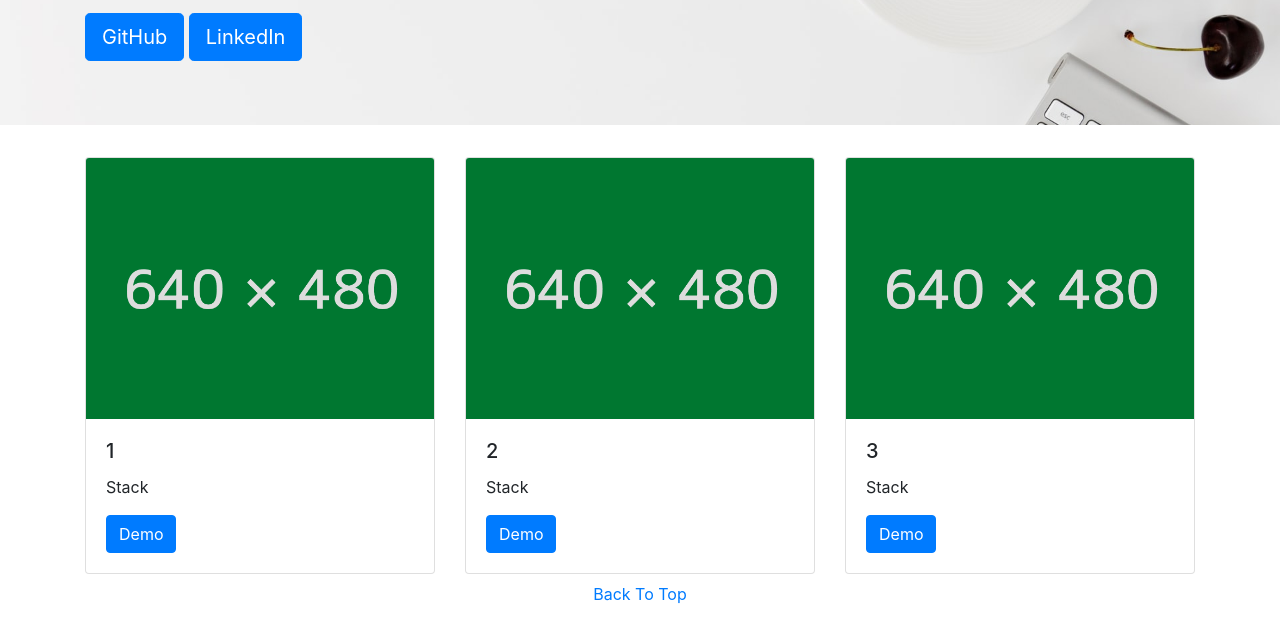
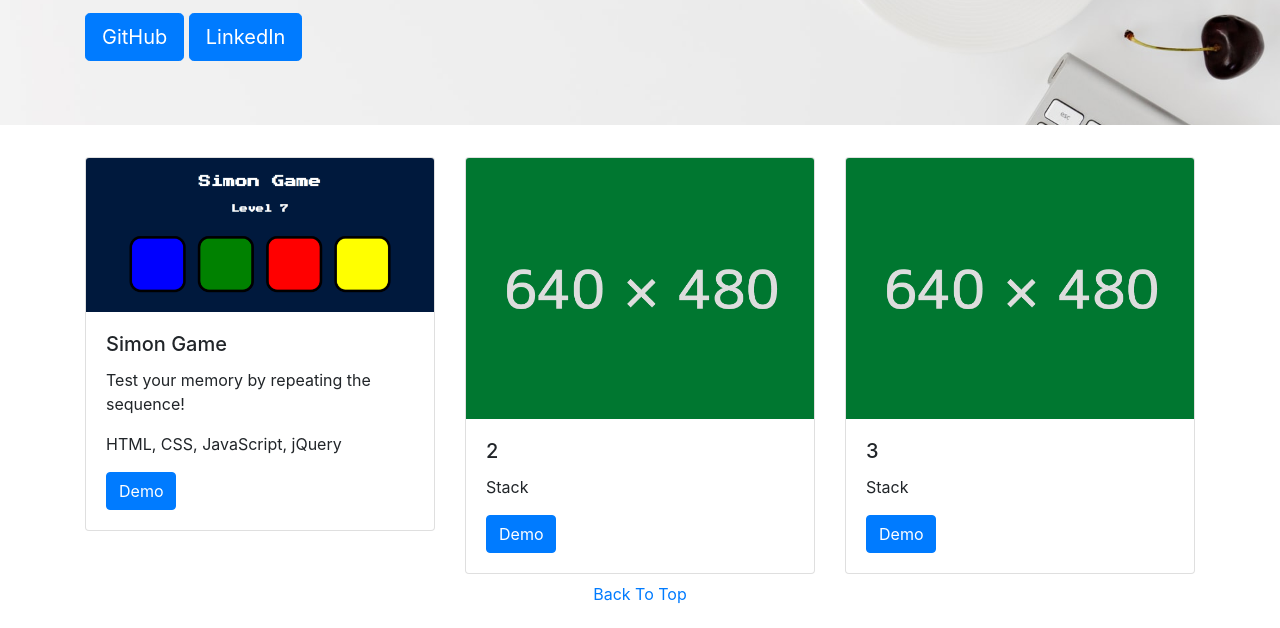
Before and after one commit to Nyette/Nyette.github.io, a plain HTML site: page index.html in a window 1280 px wide. Shown: the part 172-800 px from the top of the page. Drawn offline with nearby package versions, Linux system fonts and the light colour scheme.

Commit message:
Added Simon Game

```diff
--- a/index.html
+++ b/index.html
@@ -42,11 +42,12 @@
                 <div class="row">
                     <div class="col-lg-4">
                         <div class="card">
-                            <img src="./assets/placeholder.png" class="card-img-top" alt="">
+                            <img src="./assets/simon-game.png" class="card-img-top" alt="">
                             <div class="card-body">
-                                <h5 class="card-title">1</h5>
-                                <p class="card-text">Stack</p>
-                                <a href="#" class="btn btn-primary">Demo</a>
+                                <h5 class="card-title">Simon Game</h5>
+                                <p class="card-text">Test your memory by repeating the sequence!</p>
+                                <p class="card-text">HTML, CSS, JavaScript, jQuery</p>
+                                <a href="https://nyette.github.io/simon-game/" class="btn btn-primary">Demo</a>
                             </div>
                         </div>
                     </div>
```
Also changed, not shown: assets/simon-game.png (added).
